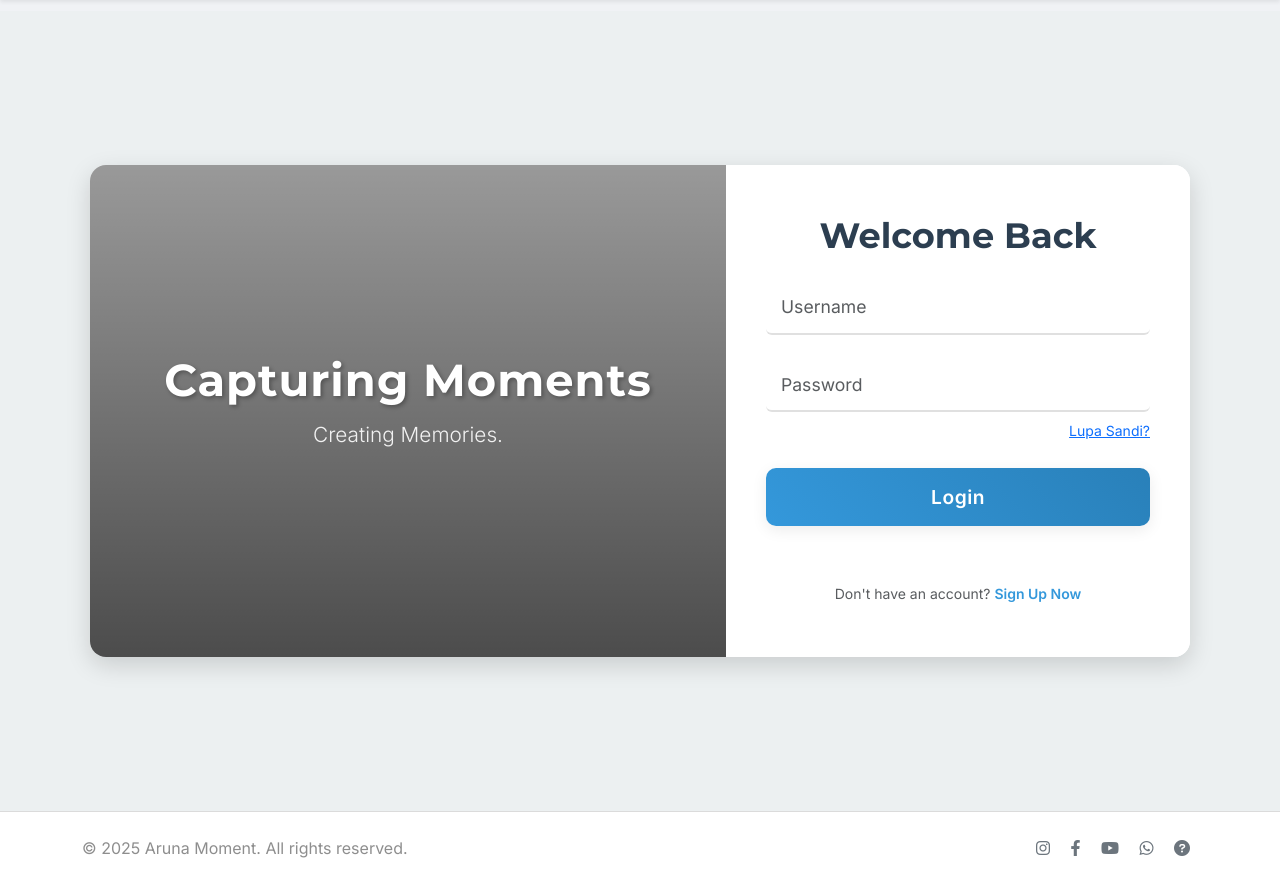
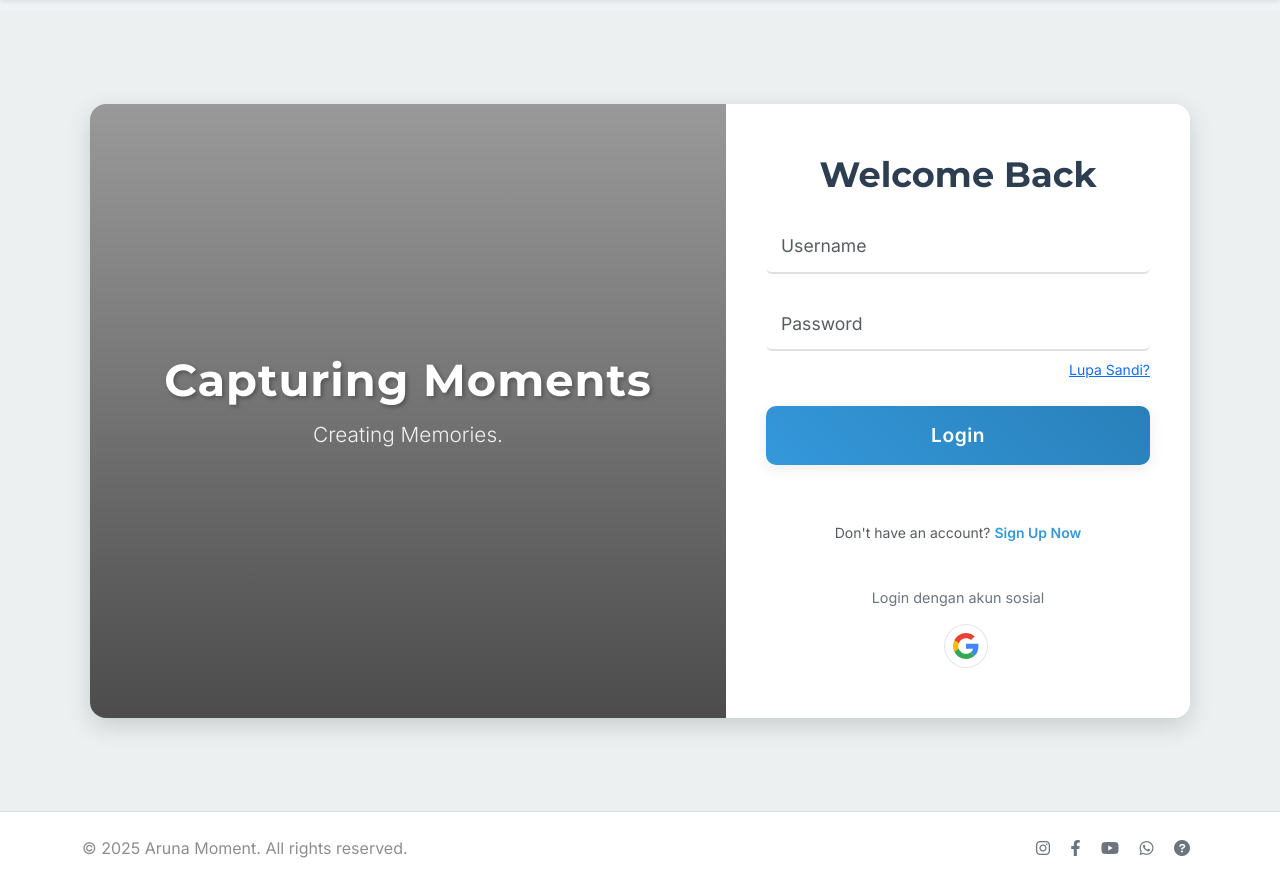
Before and after one commit to initHD3v/initialHGalelio, a Flask app: template templates/login.html in a window 1280 px wide. Shown: the part 59-945 px from the top of the page. Run offline with Flask 3, Linux system fonts and the light colour scheme; the template is opened without the code that fills it: values that come from a table or form of the project are taken from there, others are empty; the visitor is signed in with stand-in values (Sample User, id 1); data comes from the database, SQL or seed files in the repository; some libraries are stand-ins or nearby versions.

Commit message:
Fitur: Integrasi login Google dan notifikasi admin
Menambahkan fungsionalitas login menggunakan akun Google. Termasuk:
- Integrasi Authlib untuk OAuth.
- Penambahan rute otentikasi Google dan callback.
- Penanganan pembuatan pengguna baru dari login Google.
- Notifikasi email otomatis ke admin saat pengguna baru mendaftar via Google.
- Pembaruan ikon Google di halaman login.

Memperbaiki kesalahan sintaks pada config.py dan extensions.py.
Memperbaiki masalah nonce pada Authlib.
Memperbaiki masalah NOT NULL pada whatsapp_number saat pendaftaran via Google.

```diff
--- a/app.py
+++ b/app.py
@@ -1,7 +1,7 @@
 from flask import Flask, request, session, flash, render_template
 from dotenv import load_dotenv
 from config import Config # Import Config
-from extensions import db, login_manager, mail, migrate, babel, create_celery_app
+from extensions import db, login_manager, mail, migrate, babel, create_celery_app, oauth
 from models import User, Post, PostImage, Order, CalendarEvent, Testimonial, WeddingPackage, BankAccount, Notification, HomepageContent, HeroImage
 from werkzeug.security import generate_password_hash
 import os
@@ -18,7 +18,6 @@ from main import main
 from client import client
 
 
-
 def create_app(config_class=Config):
     app = Flask(__name__)
     app.config.from_object(config_class)
@@ -32,6 +31,18 @@ def create_app(config_class=Config):
     login_manager.init_app(app)
     migrate.init_app(app, db)
     babel.init_app(app)
+    oauth.init_app(app)
+
+    # Register Google OAuth provider
+    oauth.register(
+        name='google',
+        client_id=app.config.get('GOOGLE_CLIENT_ID'),
+        client_secret=app.config.get('GOOGLE_CLIENT_SECRET'),
+        server_metadata_url='https://accounts.google.com/.well-known/openid-configuration',
+        client_kwargs={
+            'scope': 'openid email profile'
+        }
+    )
 
     # Inisialisasi Celery
     celery_app = create_celery_app(app)
--- a/extensions.py
+++ b/extensions.py
@@ -5,12 +5,14 @@ from flask_babel import Babel
 from flask_mail import Mail
 from celery import Celery
 from config import Config # Import Config directly
+from authlib.integrations.flask_client import OAuth
 
 db = SQLAlchemy()
 login_manager = LoginManager()
 migrate = Migrate()
 babel = Babel()
 mail = Mail()
+oauth = OAuth()
 
 # Configure celery directly using Config object
 celery = Celery(
--- a/requirements.txt
+++ b/requirements.txt
@@ -42,3 +42,4 @@ WTForms-SQLAlchemy==0.3
 celery==5.4.0
 redis==5.0.1
 honcho==1.1.0
+Authlib==1.3.1
--- a/templates/login.html
+++ b/templates/login.html
@@ -2,6 +2,55 @@
 {% block head %}
     {{ super() }}
     <link rel="stylesheet" href="{{ url_for('static', filename='CSS/auth.css', v=1) }}">
+    <style>
+        .social-login-section {
+            margin-top: 20px;
+            text-align: center;
+        }
+        .social-login-title {
+            margin-bottom: 15px;
+            color: #6c757d;
+            font-size: 0.9em;
+        }
+        .social-icons {
+            display: flex;
+            justify-content: center;
+            gap: 20px;
+        }
+        .social-icon-btn {
+            display: flex;
+            align-items: center;
+            justify-content: center;
+            width: 44px;
+            height: 44px;
+            border-radius: 50%;
+            text-decoration: none;
+            color: white;
+            font-size: 22px;
+            font-weight: bold;
+            font-family: -apple-system, BlinkMacSystemFont, "Segoe UI", Roboto, "Helvetica Neue", Arial, sans-serif;
+            transition: opacity 0.2s ease-in-out;
+            border: 1px solid rgba(0,0,0,0.1);
+        }
+        .social-icon-btn:hover {
+            opacity: 0.85;
+        }
+        .google-icon {
+            background-color: #fff; /* White background for the icon container */
+            padding: 8px; /* Adjust padding to contain the SVG nicely */
+            box-sizing: border-box;
+        }
+        .facebook-icon {
+            background-color: #4267B2;
+            font-family: "Helvetica Neue", Helvetica, Arial, sans-serif;
+            font-weight: bold;
+        }
+        .divider {
+            text-align: center;
+            margin: 20px 0;
+            color: #ccc;
+        }
+    </style>
 {% endblock %}
 {% block content %}
 <div class="auth-container">
@@ -47,6 +96,23 @@
                     Don't have an account? <a href="{{ url_for('auth.register') }}">Sign Up Now</a>
                 </small>
             </div>
+
+            <div class="social-login-section">
+                <div class="divider"></div>
+                <p class="social-login-title">Login dengan akun sosial</p>
+                <div class="social-icons">
+                    <a href="{{ url_for('auth.google_login') }}" class="social-icon-btn google-icon" title="Login with Google">
+                        <svg version="1.1" xmlns="http://www.w3.org/2000/svg" viewBox="0 0 48 48" style="width: 100%; height: 100%;">
+                            <path fill="#EA4335" d="M24 9.5c3.54 0 6.71 1.22 9.21 3.6l6.85-6.85C35.9 2.38 30.47 0 24 0 14.62 0 6.51 5.38 2.56 13.22l7.98 6.19C12.43 13.72 17.74 9.5 24 9.5z"></path>
+                            <path fill="#4285F4" d="M46.98 24.55c0-1.57-.15-3.09-.38-4.55H24v9.02h12.94c-.58 2.96-2.26 5.48-4.78 7.18l7.73 6c4.51-4.18 7.09-10.36 7.09-17.65z"></path>
+                            <path fill="#FBBC05" d="M10.53 28.59c-.48-1.45-.76-2.99-.76-4.59s.27-3.14.76-4.59l-7.98-6.19C.92 16.46 0 20.12 0 24c0 3.88.92 7.54 2.56 10.78l7.97-6.19z"></path>
+                            <path fill="#34A853" d="M24 48c6.48 0 11.93-2.13 15.89-5.81l-7.73-6c-2.15 1.45-4.92 2.3-8.16 2.3-6.26 0-11.57-4.22-13.47-9.91l-7.98 6.19C6.51 42.62 14.62 48 24 48z"></path>
+                            <path fill="none" d="M0 0h48v48H0z"></path>
+                        </svg>
+                    </a>
+                </div>
+            </div>
+
         </div>
     </div>
 </div>
```
Also changed, not shown: auth/routes.py (+52 -2 lines), config.py (+7 -0 lines), templates/emails/new_social_user_notification.html (added, +20 -0 lines).
